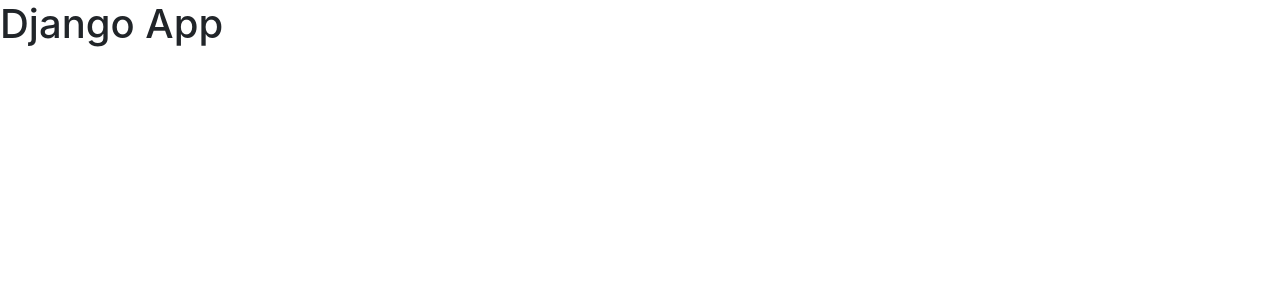
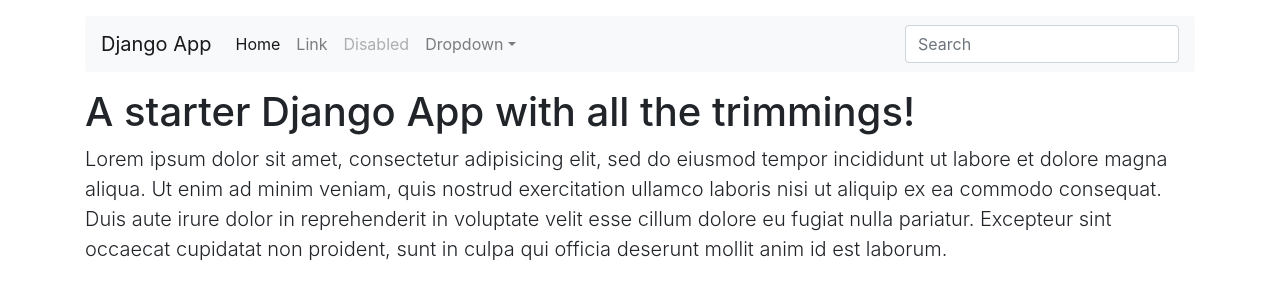
Before and after one commit to almcc/django-app, a Django app: page / in a window 1280 px wide. Shown: the top 300 px of the page. Run offline with Django 3.2, Linux system fonts and the light colour scheme; some libraries are stand-ins or nearby versions.

Commit message:
A basic template to get started with.

```diff
--- /dev/null
+++ b/base/templates/base/base-nav.html
@@ -0,0 +1,41 @@
+{% extends 'base/base.html' %}
+
+{% block content %}
+
+{{ block.super }}
+
+<header class="container my-3">
+  <nav class="navbar navbar-expand-lg navbar-light bg-light rounded">
+    <a class="navbar-brand" href="#">Django App</a>
+    <button class="navbar-toggler" type="button" data-toggle="collapse" data-target="#navbarsExample09" aria-controls="navbarsExample09" aria-expanded="false" aria-label="Toggle navigation">
+      <span class="navbar-toggler-icon"></span>
+    </button>
+
+    <div class="collapse navbar-collapse" id="navbarsExample09">
+      <ul class="navbar-nav mr-auto">
+        <li class="nav-item active">
+          <a class="nav-link" href="#">Home <span class="sr-only">(current)</span></a>
+        </li>
+        <li class="nav-item">
+          <a class="nav-link" href="#">Link</a>
+        </li>
+        <li class="nav-item">
+          <a class="nav-link disabled" href="#">Disabled</a>
+        </li>
+        <li class="nav-item dropdown">
+          <a class="nav-link dropdown-toggle" href="http://example.com" id="dropdown09" data-toggle="dropdown" aria-haspopup="true" aria-expanded="false">Dropdown</a>
+          <div class="dropdown-menu" aria-labelledby="dropdown09">
+            <a class="dropdown-item" href="#">Action</a>
+            <a class="dropdown-item" href="#">Another action</a>
+            <a class="dropdown-item" href="#">Something else here</a>
+          </div>
+        </li>
+      </ul>
+      <form class="form-inline my-2 my-md-0">
+        <input class="form-control" type="text" placeholder="Search" aria-label="Search">
+      </form>
+    </div>
+  </nav>
+</header>
+
+{% endblock %}
--- a/base/templates/base/base.html
+++ b/base/templates/base/base.html
@@ -1,9 +1,12 @@
 {% load bootstrap4 %}
 
-<!DOCTYPE html>
+<!doctype html>
 <html lang="en">
   <head>
-    <title>Django App</title>
+    <title>Hello, world!</title>
+    <meta charset="utf-8">
+    <meta name="viewport" content="width=device-width, initial-scale=1, shrink-to-fit=no">
+
     {% bootstrap_css %}
   </head>
   <body>
--- a/base/templates/base/index.html
+++ b/base/templates/base/index.html
@@ -1,7 +1,12 @@
-{% extends 'base/base.html' %}
+{% extends 'base/base-nav.html' %}
 
 {% block content %}
 
 {{ block.super }}
-<h1>Django App</h1>
+
+<main role="main" class="container">
+  <h1>A starter Django App with all the trimmings!</h1>
+  <p class="lead">Lorem ipsum dolor sit amet, consectetur adipisicing elit, sed do eiusmod tempor incididunt ut labore et dolore magna aliqua. Ut enim ad minim veniam, quis nostrud exercitation ullamco laboris nisi ut aliquip ex ea commodo consequat. Duis aute irure dolor in reprehenderit in voluptate velit esse cillum dolore eu fugiat nulla pariatur. Excepteur sint occaecat cupidatat non proident, sunt in culpa qui officia deserunt mollit anim id est laborum.</p>
+</main>
+
 {% endblock %}
--- a/core/settings.py
+++ b/core/settings.py
@@ -125,11 +125,13 @@ STATIC_URL = '/static/'
 STATIC_ROOT = os.path.join(BASE_DIR, 'staticfiles')
 STATICFILES_STORAGE = 'whitenoise.storage.CompressedManifestStaticFilesStorage'
 
+BOOTSWATCH_THEME = 'default'
+
 # Default settings
 BOOTSTRAP4 = {
     'jquery_url': '{}base/jquery/jquery.min.js'.format(STATIC_URL),
     'css_url': '{}base/bootstrap/css/bootstrap.min.css'.format(STATIC_URL),
-    'theme_url': '{}base/bootswatch/materia/bootstrap.min.css'.format(STATIC_URL),
+    'theme_url': '{}base/bootswatch/{}/bootstrap.min.css'.format(STATIC_URL, BOOTSWATCH_THEME),
     'javascript_url': '{}base/bootstrap/js/bootstrap.bundle.min.js'.format(STATIC_URL),
     'popper_url': None,
 }
```
Also changed, not shown: README.md.
